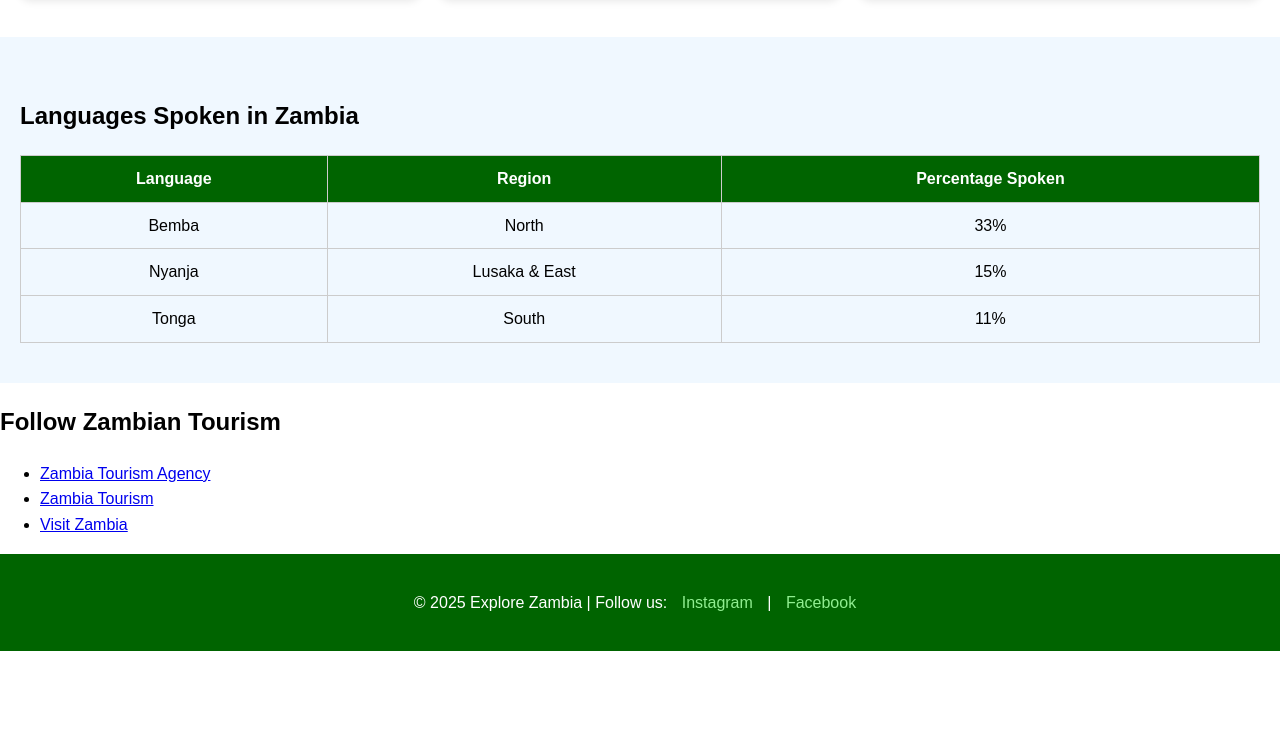
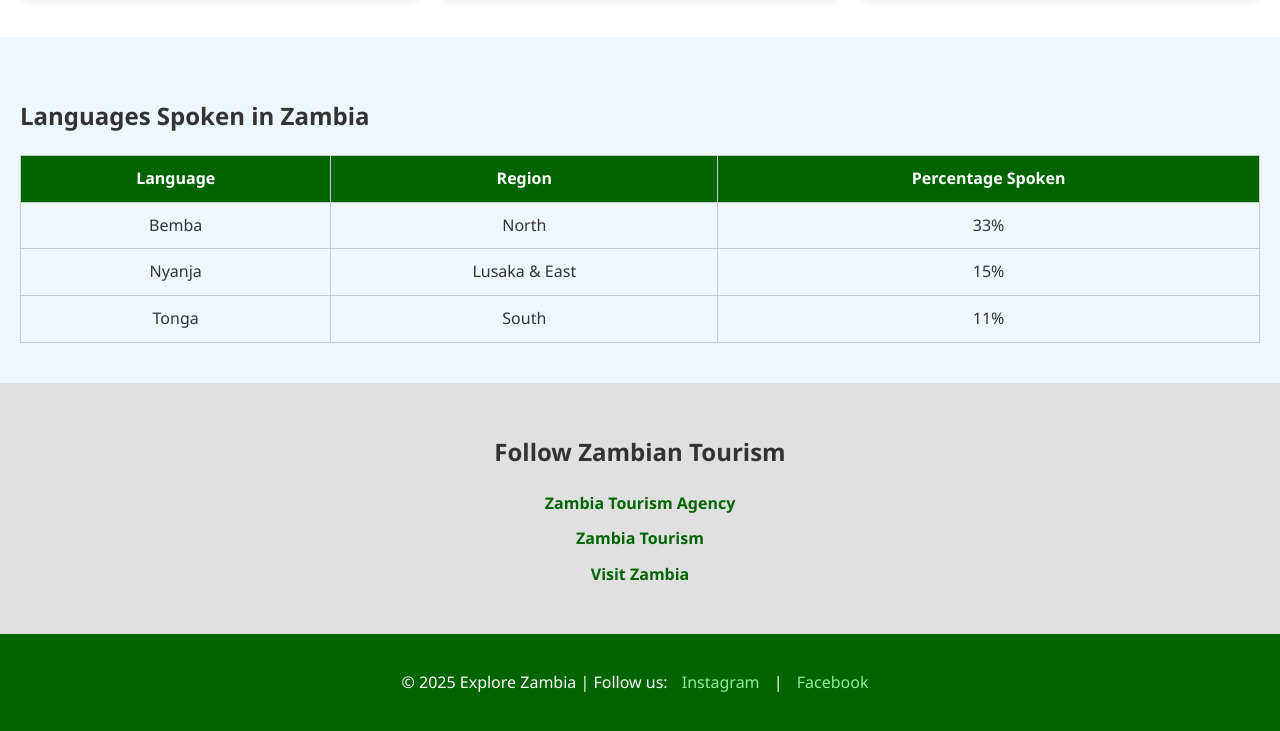
Before and after one commit to Lnko09/travelresponsive, a plain HTML site: page index.html in a window 1280 px wide. Shown: the part 1011-1742 px from the top of the page. Before the commit the page ends 1662 px from the top, so only its background shows below. Drawn offline with Linux system fonts and the light colour scheme.

Commit message:
style.css

```diff
--- a/style.css
+++ b/style.css
@@ -1,24 +1,23 @@
-/* Reset and basics */
 body {
   margin: 0;
-  font-family: Arial, sans-serif;
+  font-family: 'Segoe UI', Tahoma, Geneva, Verdana, sans-serif;
   line-height: 1.6;
+  background-color: #f5f5f5;
+  color: #333;
 }
 
-/* HERO */
 .hero {
-  background: url('https://upload.wikimedia.org/wikipedia/commons/6/66/Zambia_Landscape.jpg') center/cover no-repeat;
+  background: url('https://www.shecodes.io/uploads/zambia_landscape.jpg') center/cover no-repeat;
   color: white;
   text-align: center;
   padding: 100px 20px;
   filter: brightness(85%);
 }
 
-/* EMBED VIDEO */
 .video-section {
   text-align: center;
   padding: 40px 20px;
-  background-color: #f0f0f0;
+  background-color: #e0e0e0;
 }
 
 .video-section iframe {
@@ -26,7 +25,6 @@ body {
   height: auto;
 }
 
-/* GRID & CARDS */
 .cards-grid {
   display: grid;
   grid-template-columns: repeat(auto-fit, minmax(250px, 1fr));
@@ -36,7 +34,7 @@ body {
 }
 
 .card {
-  background: #f9f9f9;
+  background: #fafafa;
   border-radius: 10px;
   overflow: hidden;
   box-shadow: 0 4px 8px rgba(0,0,0,0.1);
@@ -54,7 +52,6 @@ body {
   filter: grayscale(20%);
 }
 
-/* TABLE */
 .info-table {
   padding: 40px 20px;
   background: #f0f8ff;
@@ -76,7 +73,27 @@ td, th {
   text-align: center;
 }
 
-/* FOOTER */
+.instagram {
+  background-color: #e0e0e0;
+  padding: 30px 20px;
+  text-align: center;
+}
+
+.instagram ul {
+  list-style: none;
+  padding: 0;
+}
+
+.instagram li {
+  margin: 10px 0;
+}
+
+.instagram a {
+  text-decoration: none;
+  color: #006400;
+  font-weight: bold;
+}
+
 footer {
   text-align: center;
   padding: 20px;
@@ -94,7 +111,6 @@ footer a:hover {
   text-decoration: underline;
 }
 
-/* RESPONSIVE */
 @media (max-width: 600px) {
   .hero {
     padding: 60px 10px;
```
